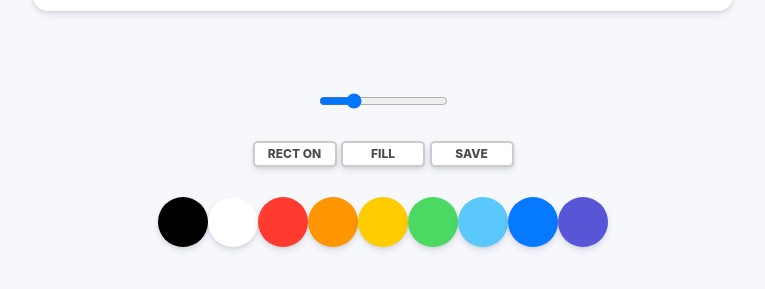
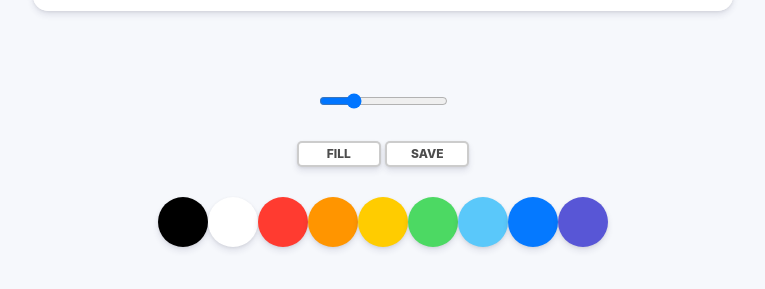
Before and after one commit to KimWS0208/paintjs, a plain HTML site: page Paint.html in a window 1280 px wide. Shown: the part 739-1028 px from the top of the page, without its empty margins (257-1022 px from the left). Drawn offline with Linux system fonts and the light colour scheme.

Commit message:
Update Paint.html

```diff
--- a/Paint.html
+++ b/Paint.html
@@ -14,7 +14,7 @@
                 <input type='range' id='jsRange' min='0.1' max='10' value='2.5' step='0.1' />
             </div>
             <div class='controls__btns'>
-                <button id='jsRectangle'>Rect on</button>
+                <!-- <button id='jsRectangle'>Rect on</button> -->
                 <button id='jsMode'>Fill</button>
                 <button id='jsSave'>Save</button>
 
```
